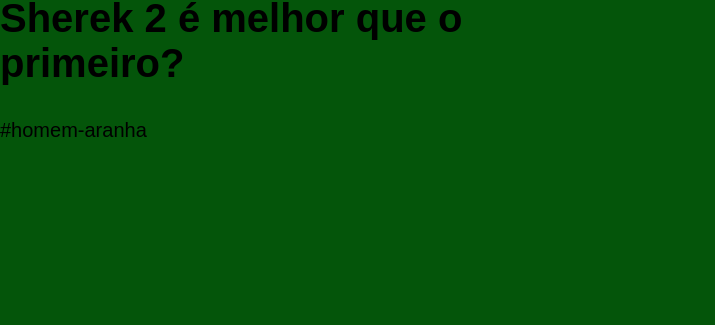
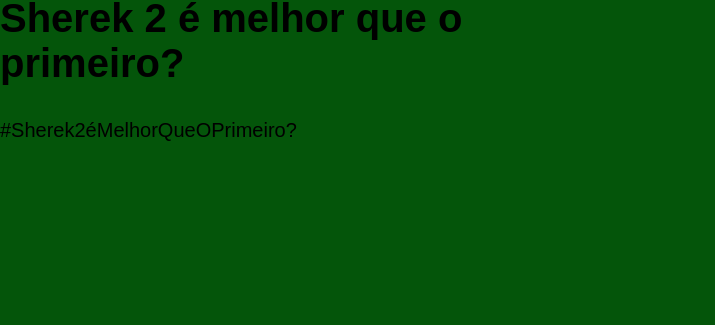
Before and after one commit to GustavoRuasCotrin/pensamento-01, a plain HTML site: page index.html in a window 1280 px wide. Shown: the part 214-539 px from the top of the page, 0-715 px from the left. Drawn offline with Linux system fonts and the light colour scheme.

Commit message:
Update index.html

```diff
--- a/index.html
+++ b/index.html
@@ -16,7 +16,7 @@
     <section class="chamada">
         <div class="chamada-texto">
             <h1>Sherek 2 é melhor que o primeiro?</h1>
-            <p>#homem-aranha</p>
+            <p>#Sherek2éMelhorQueOPrimeiro?</p>
         </div>
 
         <div>
```
